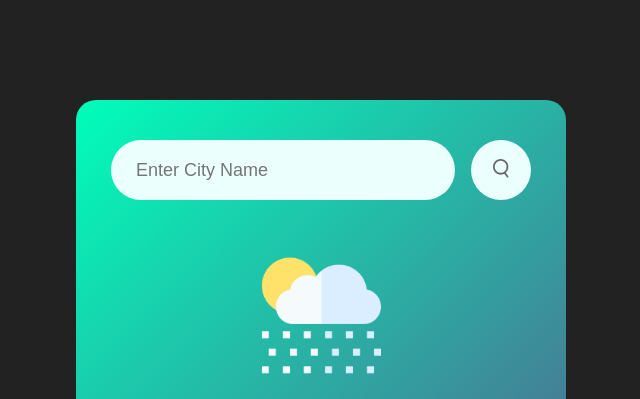
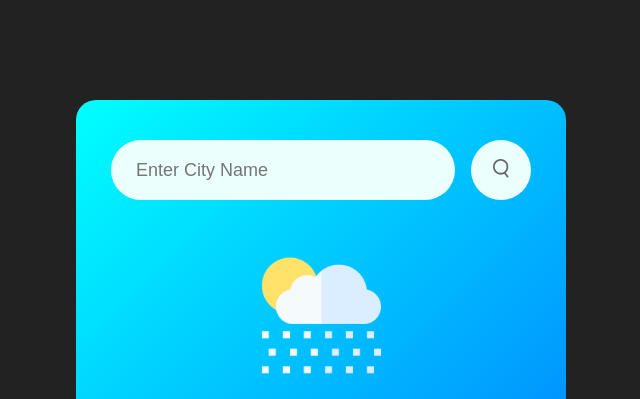
Before and after one commit to shaikh-tech-gh/weather-info, a plain HTML site: page index.html in a window 1280 px wide. Shown: the top 399 px of the page, without its empty margins (319-959 px from the left). Drawn offline with Linux system fonts and the light colour scheme.

Commit message:
Added a background color

```diff
--- a/style.css
+++ b/style.css
@@ -12,7 +12,7 @@ body {
 .card {
     width: 90%;
     max-width: 490px;
-    background: linear-gradient(135deg, #00feba, #5b548a);
+    background: linear-gradient(135deg, #00ffff, #0072ff);
     color: #fff;
     margin: 100px auto 0;
     border-radius: 20px;
```
